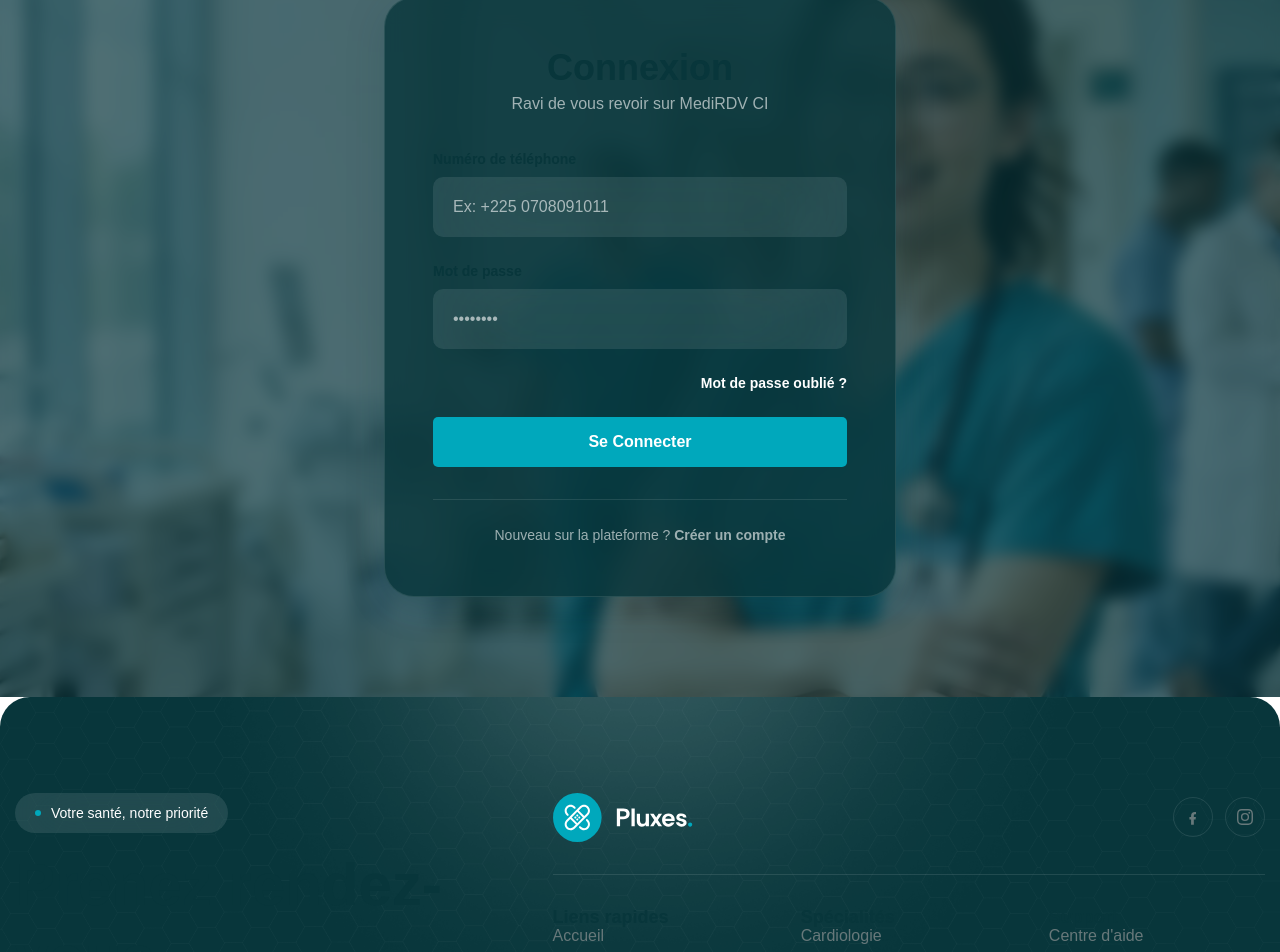
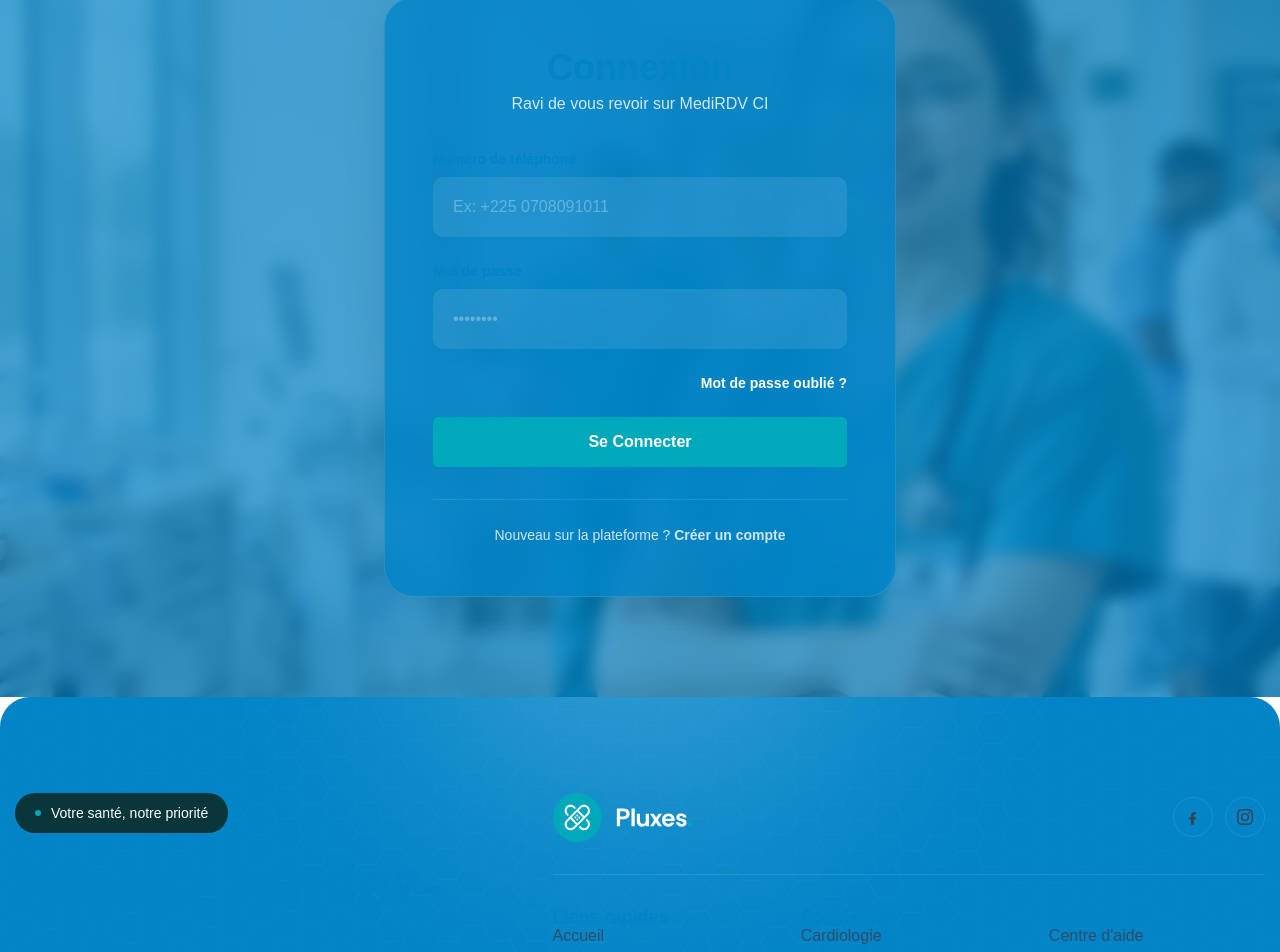
Before and after one commit to iouatt225/MEDIRDV, a Next.js app in the folder apps/web/: page /connexion in a window 1280 px wide. Shown: the part 103-1055 px from the top of the page. Built offline with nearby package versions, Linux system fonts and the light colour scheme; a web font is replaced by a local one.

Commit message:
style(theme): switch primary color to blue and add green as tertiary

```diff
--- a/apps/web/app/(auth)/connexion/page.tsx
+++ b/apps/web/app/(auth)/connexion/page.tsx
@@ -98,7 +98,7 @@ function ConnexionForm() {
       >
         <div className="text-center mb-8">
           <h1 className="text-3xl lg:text-4xl font-bold text-white mb-2">Connexion</h1>
-          <p className="text-white/60">Ravi de vous revoir sur MediRDV CI</p>
+          <p className="text-white opacity-80">Ravi de vous revoir sur MediRDV CI</p>
         </div>
 
         {expired && (
@@ -122,7 +122,7 @@ function ConnexionForm() {
             value={phone}
             onChange={(e) => setPhone(e.target.value)}
             error={errors.phone}
-            className="text-white placeholder:text-white/40"
+            className="text-white placeholder:text-white placeholder:opacity-50"
           />
 
           <Input
@@ -133,7 +133,7 @@ function ConnexionForm() {
             value={password}
             onChange={(e) => setPassword(e.target.value)}
             error={errors.password}
-            className="text-white placeholder:text-white/40"
+            className="text-white placeholder:text-white placeholder:opacity-50"
           />
 
           <div className="flex justify-end">
@@ -151,7 +151,7 @@ function ConnexionForm() {
         </form>
 
         <div className="mt-8 pt-6 border-t border-divider-dark text-center">
-          <p className="text-white/60 text-sm">
+          <p className="text-white opacity-80 text-sm">
             Nouveau sur la plateforme ?{' '}
             <Link
               href="/inscription"
--- a/apps/web/app/(auth)/inscription/page.tsx
+++ b/apps/web/app/(auth)/inscription/page.tsx
@@ -514,7 +514,7 @@ export default function InscriptionPage() {
         )}
 
         <div className="mt-8 pt-6 border-t border-divider-dark text-center">
-          <p className="text-white/60 text-sm">
+          <p className="text-white opacity-80 text-sm">
             Déjà inscrit ?{' '}
             <Link
               href="/connexion"
--- a/apps/web/app/globals.css
+++ b/apps/web/app/globals.css
@@ -4,17 +4,22 @@
    MediRDV CI — Design System Tokens (Pluxes)
    ============================================ */
 
-@theme inline {
+@theme {
   /* --- Colors --- */
-  --color-primary: #08363B;
-  --color-primary-light: #0A4A51;
+  --color-white: #ffffff;
+  --color-black: #000000;
+  --color-transparent: transparent;
+  --color-primary: #0284C7;
+  --color-primary-light: #38BDF8;
+  --color-tertiary: #08363B;
+  --color-tertiary-light: #0A4A51;
   --color-secondary: #EDF9FC;
   --color-secondary-dark: #D5EFF5;
   --color-accent: #00A8BC;
   --color-accent-dark: #008A9A;
   --color-accent-light: #33BFCF;
-  --color-text: #67787A;
-  --color-divider: rgba(8, 54, 59, 0.1);
+  --color-text: #374151;
+  --color-divider: rgba(2, 132, 199, 0.1);
   --color-divider-dark: rgba(255, 255, 255, 0.1);
   --color-error: rgb(230, 87, 87);
   --color-success: #22C55E;
--- a/apps/web/components/ui/Footer.tsx
+++ b/apps/web/components/ui/Footer.tsx
@@ -48,7 +48,7 @@ export default function Footer() {
                 className="
                   inline-flex items-center gap-2
                   text-sm font-medium text-white
-                  bg-divider-dark backdrop-blur-[30px]
+                  bg-tertiary backdrop-blur-[30px]
                   rounded-full px-5 py-2.5 pl-9
                   relative mb-4
                 "
@@ -112,7 +112,7 @@ export default function Footer() {
                     <li key={link.href}>
                       <Link
                         href={link.href}
-                        className="text-white/60 hover:text-accent transition-colors duration-300"
+                        className="text-white opacity-80 hover:opacity-100 hover:text-accent transition-all duration-300"
                       >
                         {link.label}
                       </Link>
@@ -127,7 +127,7 @@ export default function Footer() {
                     <li key={link.href}>
                       <Link
                         href={link.href}
-                        className="text-white/60 hover:text-accent transition-colors duration-300"
+                        className="text-white opacity-80 hover:opacity-100 hover:text-accent transition-all duration-300"
                       >
                         {link.label}
                       </Link>
@@ -142,7 +142,7 @@ export default function Footer() {
                     <li key={link.href}>
                       <Link
                         href={link.href}
-                        className="text-white/60 hover:text-accent transition-colors duration-300"
+                        className="text-white opacity-80 hover:opacity-100 hover:text-accent transition-all duration-300"
                       >
                         {link.label}
                       </Link>
@@ -158,7 +158,7 @@ export default function Footer() {
       {/* Copyright */}
       <div className="border-t border-divider-dark">
         <div className="max-w-[1300px] mx-auto px-4 lg:px-[15px] py-6">
-          <p className="text-center text-white/50 text-sm">
+          <p className="text-center text-white opacity-60 text-sm">
             Copyright © {currentYear} MediRDV CI. Tous droits réservés.
           </p>
         </div>
```
Also changed, not shown: 1 other file (tests, documents, lock files or other folders).
